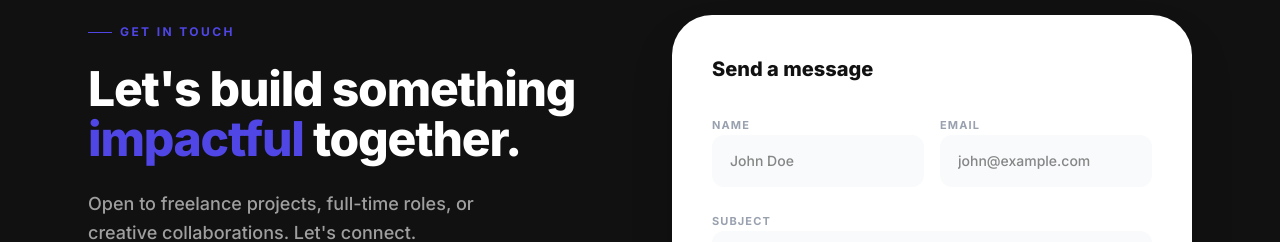
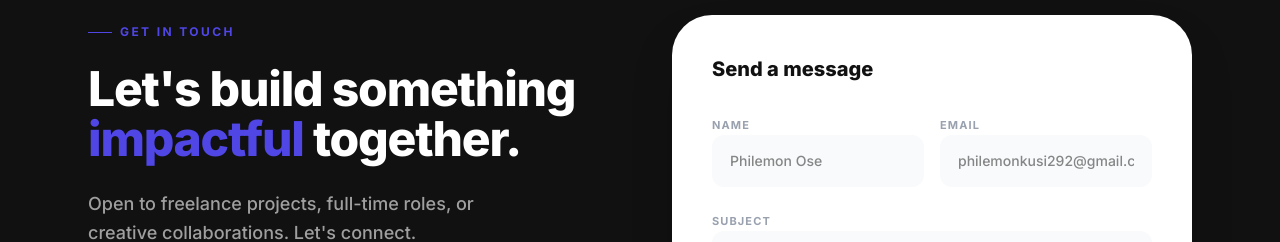
Before and after one commit to Philemon12421/Philemon-Portfolio, a React (Vite) app: page / in a window 1280 px wide. Shown: the part 5600-5842 px from the top of the page. Built offline with nearby package versions, Linux system fonts and the light colour scheme.

Commit message:
Update ProjectSections.tsx

```diff
--- a/src/components/ProjectSections.tsx
+++ b/src/components/ProjectSections.tsx
@@ -284,8 +284,8 @@ export const Contact = () => (
         <form className="space-y-5" onSubmit={(e) => e.preventDefault()}>
           <div className="grid grid-cols-2 gap-4">
             {[
-              { label: "Name",  type: "text",  placeholder: "John Doe" },
-              { label: "Email", type: "email", placeholder: "john@example.com" },
+              { label: "Name",  type: "text",  placeholder: "Philemon Ose" },
+              { label: "Email", type: "email", placeholder: "philemonkusi292@gmail.com" },
             ].map(({ label, type, placeholder }) => (
               <div key={label} className="space-y-1.5">
                 <label className="text-[11px] font-bold uppercase tracking-widest text-gray-400">{label}</label>
```
